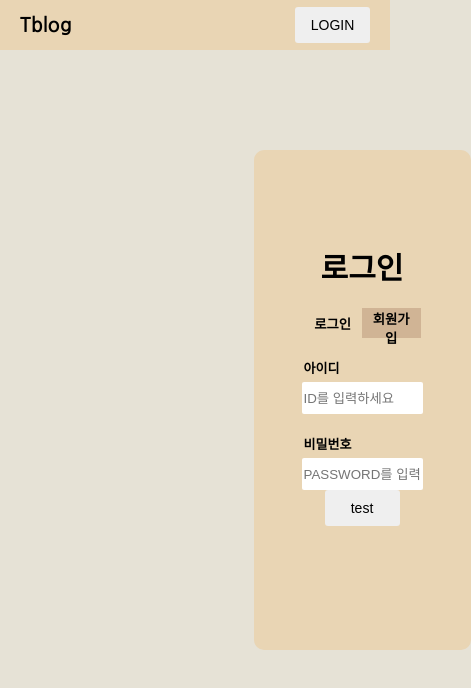
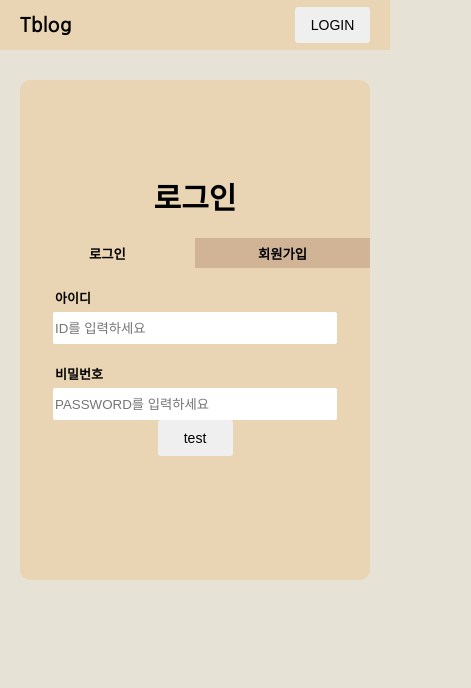
Before and after one commit to turkey-kim/tblog, a React (Create React App) app: page /login in a window 390 px wide. Shown: the top 688 px of the page, 471 px wide, since content can reach past the window. Built offline with nearby package versions, Linux system fonts and the light colour scheme.

Commit message:
feat: login 페이지 반응형으로 수정

```diff
--- a/src/App.tsx
+++ b/src/App.tsx
@@ -17,7 +17,6 @@ function App() {
       <ThemeProvider theme={myTheme}>
         <Header></Header>
         <Body>
-          <WhiteSpace></WhiteSpace>
           <Routes>
             <Route path="/" element={<Home></Home>} />
             <Route path="/login" element={<Login></Login>} />
@@ -25,7 +24,6 @@ function App() {
             <Route path="/edit" element={<EditPost />} />
             <Route path="/post" element={<Post />} />
           </Routes>
-          <WhiteSpace></WhiteSpace>
         </Body>
       </ThemeProvider>
     </div>
@@ -34,12 +32,8 @@ function App() {
 
 const Body = styled.div`
   display: flex;
-  justify-content: space-between;
-`;
-
-const WhiteSpace = styled.div`
-  width: 5%;
-  height: 100%;
+  justify-content: center;
+  align-items: center;
 `;
 
 export default App;
--- a/src/pages/Login.tsx
+++ b/src/pages/Login.tsx
@@ -18,9 +18,14 @@ function Login() {
 
   return (
     <>
-      <MainTextArea></MainTextArea>
-      <LoginArea>
-        <ModalBox>
+      <EntireField>
+        <TextField>
+          <h1>Welcome to Tblog!</h1>
+          <h3>Sign in & Enjoy our service as you want</h3>
+          <p>We provide writing service and you can write whatever you want</p>
+        </TextField>
+        <LoginField>
+          <LoginBox>
             <h1>{title}</h1>
             <div style={{ display: "flex", flexDirection: "column" }}>
               <div style={{ width: "100%", display: "inline-flex" }}>
@@ -63,34 +68,70 @@ function Login() {
               )}
             </div>
             <div id="여백" style={{ marginTop: "50px" }}></div>
-        </ModalBox>
-      </LoginArea>
+          </LoginBox>
+        </LoginField>
+      </EntireField>
     </>
   );
 }
 
-const MainTextArea = styled.div`
-  width: 60%;
-  height: 100%;
+const EntireField = styled.div`
+  display: flex;
+  align-items: center;
+  justify-content: space-between;
+  margin: 0 20px 0 20px;
+
+  @media ${({ theme }) => theme.device.mobile} {
+    width: 100%;
+    justify-content: center;
+  }
 `;
 
-const LoginArea = styled.div`
+const TextField = styled.div`
   display: flex;
   flex-direction: column;
-  width: 30%;
-  height: 100%;
+  justify-content: center;
+  align-items: center;
+  margin-right: 200px;
+
+  @media ${({ theme }) => theme.device.tablet} {
+    margin-right: 150px;
+  }
+
+  @media (max-width: 770px) {
+    display: none;
+  }
 `;
 
-const ModalBox = styled.div`
+const LoginField = styled.div`
+  display: flex;
+  flex-direction: column;
+  justify-content: center;
+  align-items: center;
+
+  @media ${({ theme }) => theme.device.mobile} {
+    width: 100%;
+  }
+`;
+
+const LoginBox = styled.div`
   background-color: ${({ theme }) => theme.color.bg150};
   display: flex;
   flex-direction: column;
   justify-content: center;
-  width: 100%;
+  width: 450px;
   height: 500px;
   border-radius: 10px;
   margin-top: 100px;
-  padding: 0 50px 0 50px;
+
+  @media ${({ theme }) => theme.device.tablet} {
+    width: 380px;
+  }
+
+  @media ${({ theme }) => theme.device.mobile} {
+    width: 100%;
+    margin-top: 30px;
+  }
 `;
 
 const SignIn = styled.button`
@@ -123,7 +164,7 @@ const SignUp = styled.button`
 `;
 
 const Label = styled.div`
-  width: 100%;
+  width: 80%;
   text-align: left;
   margin-top: 20px;
   margin-bottom: 5px;
@@ -140,7 +181,7 @@ const LoginForm = styled.div`
 `;
 
 const InputBox = styled.input`
-  width: 100%;
+  width: 80%;
   height: 30px;
   outline: none;
   border: none;
--- a/src/style.ts
+++ b/src/style.ts
@@ -34,14 +34,21 @@ const fontSize = {
   extraLarge: "25px",
 };
 
+const device = {
+  tablet: `screen and (max-width: 990px)`,
+  mobile: `screen and (max-width: 450px)`,
+};
+
 export const theme = {
   color,
   fontSize,
+  device,
 };
 
 export const myTheme: DefaultTheme = {
   color,
   fontSize,
+  device,
 };
 
 export const MyGlobalStyle = createGlobalStyle<{ theme: Theme }>`
```
Lines whose indentation alone changed are shown as unchanged.
